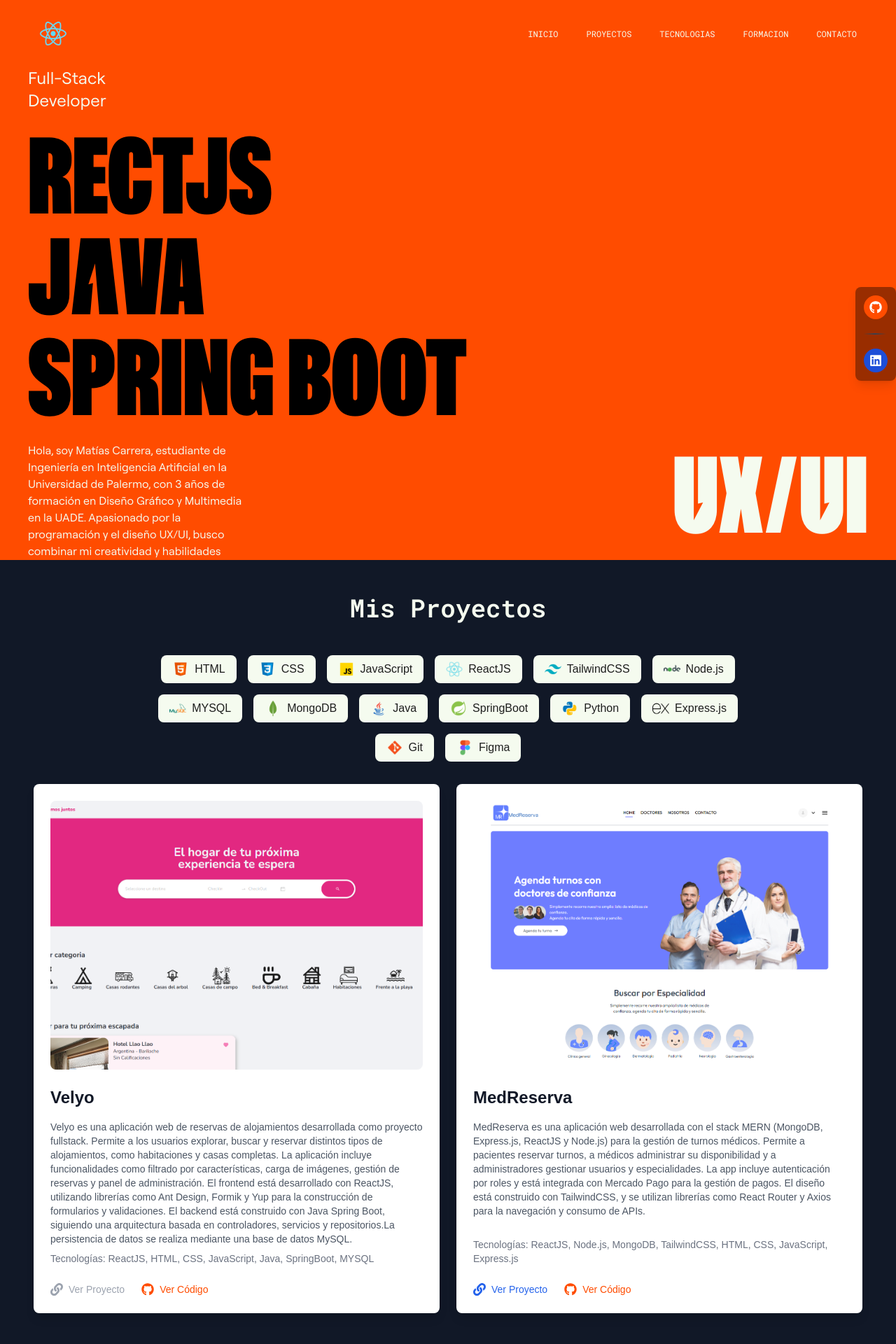
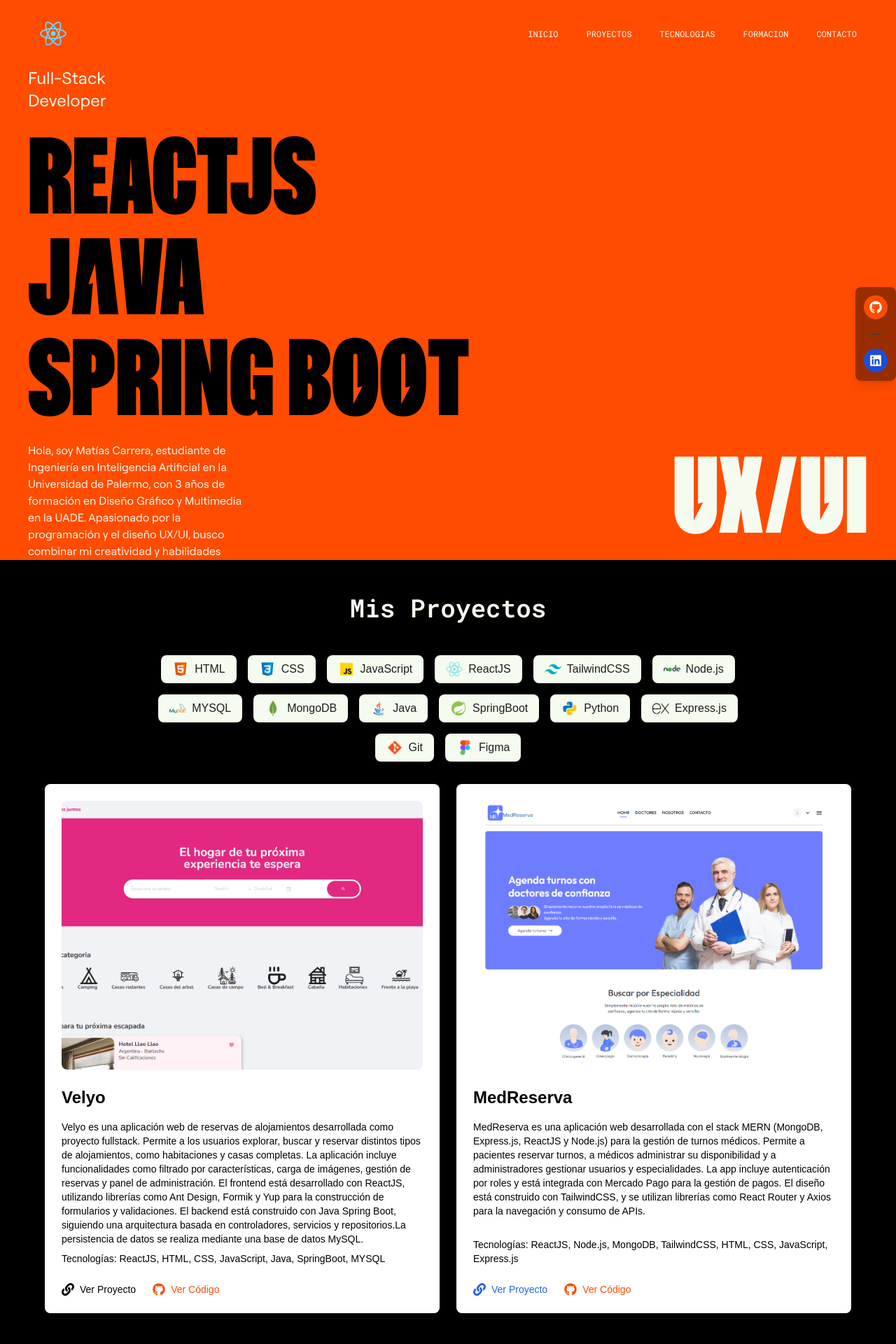
Before and after one commit to maticarrera12/MatiasCarrera, a React (Vite) app: page / in a window 1280 px wide. Shown: the top 1920 px of the page at 70% size. Built offline with nearby package versions, Linux system fonts and the light colour scheme; a web font is replaced by a local one.

Commit message:
retoques de color

```diff
--- a/src/components/ContactMe.jsx
+++ b/src/components/ContactMe.jsx
@@ -44,7 +44,7 @@ const ContactMe = () => {
         onSubmit={handleSubmit}
         className="w-full max-w-lg bg-white rounded-lg shadow-lg p-6"
       >
-        <h2 className="font-zentry text-3xl font-bold text-[#1E1E1E] text-center mb-6">Contactame</h2>
+        <h2 className="font-zentry text-3xl font-bold text-black text-center mb-6">Contactame</h2>
 
         {isSent && (
           <p className="text-green-600 text-center mb-4 font-circular-web">
--- a/src/components/Footer.jsx
+++ b/src/components/Footer.jsx
@@ -2,7 +2,7 @@ import { FaGithub, FaLinkedin } from "react-icons/fa";
 
 const Footer = () => {
   return (
-    <div className="bg-gray-900 p-4">
+    <div className="bg-black p-4">
       <div className="text-center mb-2">
         <p className="text-xs font-circular-web text-soft-white">
           &copy; 2024 Matías Carrera.
--- a/src/components/Hero.jsx
+++ b/src/components/Hero.jsx
@@ -36,20 +36,20 @@ useGSAP(() => {
 }, []);
 
   return (
-    <div className="relative !h-dvh w-screen overflow-x-hidden" id="inicio">
+    <div className="relative h-dvh w-screen overflow-x-hidden" id="inicio">
       <div
         id="hero-frame"
         className="relative z-10 h-dvh w-screen overflow-hidden rounded-lg bg-flame"
       >
         <div>
           <div className="mt-24 px-5 sm:px-10">
-            <p className="mb-5 max-w-64 font-robert-regular text-soft-white text-2xl">
+            <p className="my-5 max-w-64 font-robert-regular text-soft-white text-2xl">
               Full-Stack <br /> Developer
             </p>
             <h1 className="special-font mb-5 hero-heading text-black">
-              rectjs <br />
+              reactjs <br />
               J<b>a</b>va <br />
-              Spring Boot
+              Spring B<b>o</b><b>o</b>t
             </h1>
             <p className="mb-5 max-w-80  font-robert-regular text-soft-white">
               Hola, soy Matías Carrera, estudiante de Ingeniería en Inteligencia Artificial en
--- a/src/components/Projects.jsx
+++ b/src/components/Projects.jsx
@@ -15,11 +15,11 @@ const ProjectCard = ({ title, image, description, projectLink, codeLink, technol
       </div>
 
       <div className="flex flex-col flex-grow">
-        <h3 className="text-2xl font-semibold text-gray-900 hover:text-blue-600 transition-colors duration-200">
+        <h3 className="text-2xl font-semibold text-black hover:text-blue-600 transition-colors duration-200">
           {title}
         </h3>
-        <p className="text-sm text-gray-600 mt-4 flex-grow">{description}</p>
-        <p className="text-sm text-gray-500 mt-2">Tecnologías: {technologies.join(", ")}</p>
+        <p className="text-sm text-black mt-4 flex-grow">{description}</p>
+        <p className="text-sm text-black mt-2">Tecnologías: {technologies.join(", ")}</p>
         <div className="flex gap-6 mt-6 justify-start">
           <a
             href={projectLink || "#"}
@@ -28,7 +28,7 @@ const ProjectCard = ({ title, image, description, projectLink, codeLink, technol
             className={`flex items-center text-sm font-medium transition duration-200 ${
               projectLink
                 ? "text-blue-600 hover:text-blue-500"
-                : "text-gray-400 cursor-not-allowed pointer-events-none"
+                : "text-black cursor-not-allowed pointer-events-none"
             }`}
           >
             <FaLink className="mr-2" size={18} />
@@ -60,8 +60,9 @@ const Projects = () => {
     : projects;
 
   return (
-    <div className="min-h-screen bg-gray-900 p-4 sm:p-8 md:p-12" id="proyectos">
-      <h2 className="text-3xl sm:text-4xl text-center font-general font-semibold text-soft-white mb-8 sm:mb-12">
+    <div className="min-h-screen bg-black p-4 sm:p-8 md:p-12" id="proyectos">
+      <div className="max-w-6xl mx-auto">
+        <h2 className="text-3xl sm:text-4xl text-center font-general font-semibold text-soft-white mb-8 sm:mb-12">
         Mis Proyectos
       </h2>
       {/* Botones de tecnología */}
@@ -100,6 +101,8 @@ const Projects = () => {
           </p>
         )}
       </div>
+      </div>
+
     </div>
   );
 };
--- a/src/components/Studies.jsx
+++ b/src/components/Studies.jsx
@@ -58,7 +58,7 @@ const Studies = () => {
     const animateTexts = (texts) => {
       texts.forEach((text) => {
         gsap.to(text, {
-          color: "#ea580c",
+          color: "#ff4c00",
           scrollTrigger: {
             trigger: text,
             start: "top center",
@@ -102,18 +102,18 @@ const Studies = () => {
   }, []);
 
   return (
-    <div id="formacion" className="pb-20">
+    <div id="formacion" className="py-20 bg-white">
       {/* Sección de Educación */}
       <AnimatedTitle
         title="Formacion"
-        containerClass="text-5xl pt-5 !text-gray-700 text-center"
+        containerClass="text-5xl pt-5 !text-black text-center"
       />
 
       <div
         id="section-studies"
         className="relative font-robert-medium max-w-4xl mx-auto py-12"
       >
-        <div className="absolute top-0 left-4 w-1 h-full bg-gray-300 rounded-full"></div>
+        <div className="absolute top-0 left-4 w-1 h-full bg-gray-100 rounded-full"></div>
         <div
           ref={progressRefStudies}
           className="absolute top-0 left-4 w-1 bg-flame rounded-full origin-top"
@@ -126,11 +126,11 @@ const Studies = () => {
               <div>
                 <h3
                   ref={(el) => el && (textRefsStudies.current[index] = el)}
-                  className="text-lg font-bold text-gray-700"
+                  className="text-lg font-bold  text-black"
                 >
                   {item.title}
                 </h3>
-                <p className="text-sm text-gray-500">{item.date}</p>
+                <p className="text-sm text-gray-700">{item.date}</p>
               </div>
             </li>
           ))}
@@ -140,14 +140,14 @@ const Studies = () => {
       {/* Sección de Cursos */}
       <AnimatedTitle
         title="Cursos"
-        containerClass="text-5xl pt-5 !text-gray-700 text-center"
+        containerClass="text-5xl pt-5 !text-black text-center"
       />
 
       <div
         id="section-courses"
         className="relative font-robert-medium max-w-4xl mx-auto py-16"
       >
-        <div className="absolute top-0 left-4 w-1 h-full bg-gray-300 rounded-full"></div>
+        <div className="absolute top-0 left-4 w-1 h-full bg-gray-100 rounded-full"></div>
         <div
           ref={progressRefCourses}
           className="absolute top-0 left-4 w-1 bg-flame rounded-full origin-top"
@@ -160,11 +160,11 @@ const Studies = () => {
               <div>
                 <h3
                   ref={(el) => el && (textRefsCourses.current[index] = el)}
-                  className="text-lg font-bold text-gray-700"
+                  className="text-lg font-bold text-black"
                 >
                   {item.title}
                 </h3>
-                <p className="text-sm text-gray-500">{item.date}</p>
+                <p className="text-sm text-gray-700">{item.date}</p>
               </div>
             </li>
           ))}
```
